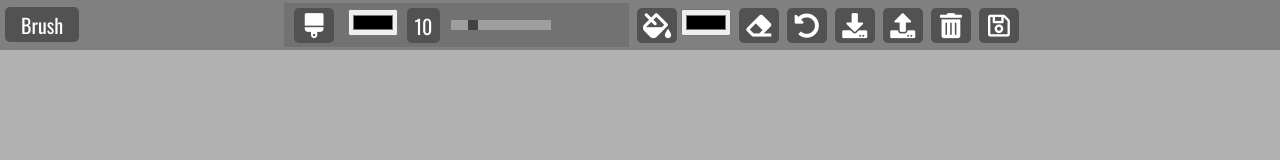
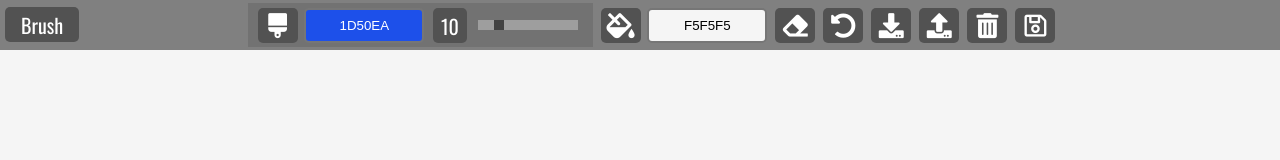
Before and after one commit to rifkyzena/paint-clone, a plain HTML site: page index.html in a window 1280 px wide. Drawn offline with nearby package versions, Linux system fonts and the light colour scheme.

Commit message:
set canvas

```diff
--- a/index.html
+++ b/index.html
@@ -18,14 +18,14 @@
         <!-- Brush -->
         <div class="brush tool">
             <i class="fas fa-brush" id="brush" title="Brush"></i>
-            <input type="color">
+            <input class="jscolor" value="1d50ea" id="brush-color">
             <span class="size" id="brush-size" title="Brush Size">10</span>
             <input type="range" min="1" max="50" value="10" class="slider" id="brush-slider">
         </div>
         <!-- Bucket -->
         <div class="bucket tool">
             <i class="fas fa-fill-drip" title="Background Color"></i>
-            <input type="color">
+            <input class="jscolor" value="f5f5f5" id="bucket-color">
         </div>
         <!-- Eraser -->
         <div class="tool">
@@ -55,7 +55,13 @@
         </div>
     </div>
 
+    <!-- Mobile message -->
+    <div class="mobile-message">
+        <h2>Please use application on larger screen</h2>
+    </div>
+
     <!-- Script -->
+    <script src="jscolor.js"></script>
     <script src="script.js"></script>
 </body>
 </html>
--- a/script.js
+++ b/script.js
@@ -13,10 +13,12 @@ const downloadBtn = document.getElementById('download');
 const { body } = document;
 
 // Global Variables
-
+const canvas = document.createElement('canvas');
+canvas.id = 'canvas';
+const context = canvas.getContext('2d');
 let currentSize = 10;
-let bucketColor = '#FFFFFF';
-let currentColor = '#A51DAB';
+let bucketColor = '#f5f5f5';
+let currentColor = '#1d50ea';
 // let isEraser = false;
 // let isMouseDown = false;
 // let drawnArray = [];
@@ -63,10 +65,10 @@ let currentColor = '#A51DAB';
 
 // Create Canvas
 function createCanvas() {
-  // canvas.width = ;
-  // canvas.height = ;
-  // context.fillStyle = ;
-  // context.fillRect();
+  canvas.width = window.innerWidth;
+  canvas.height = window.innerHeight - 50;
+  context.fillStyle = bucketColor;
+  context.fillRect(0, 0, canvas.width, canvas.height);
   body.appendChild(canvas);
 
 }
--- a/style.css
+++ b/style.css
@@ -1,5 +1,4 @@
 @import url("https://fonts.googleapis.com/css?family=Oswald&display=swap");
-/* asdadadassadasadasdda */
 
 * {
   box-sizing: border-box;
@@ -7,7 +6,7 @@
 
 body {
   margin: 0;
-  background-color: rgb(177, 177, 177);
+  background-color: #f7d0ab;
   font-family: Oswald, sans-serif;
   overflow: hidden;
 }
@@ -147,7 +146,6 @@ body {
 
 /* Canvas */
 canvas#canvas {
-  background-color: rgb(177, 177, 177);
   position: absolute;
   top: 50px;
   cursor: crosshair;
```
